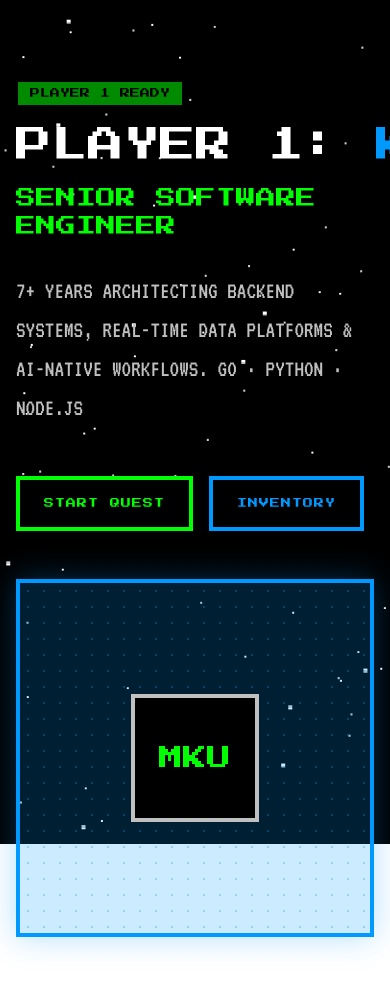
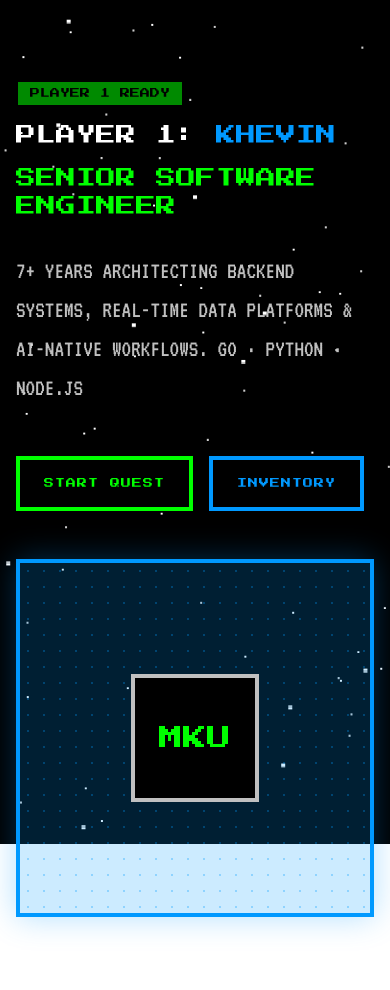
Before and after one commit to vinutama/vinporto, a React (Vite) app: page / in a window 390 px wide. Shown: the top 990 px of the page. Built offline with nearby package versions, Linux system fonts and the light colour scheme.

Commit message:
fix: reduce mobile heading size to prevent overflow on small screens

```diff
--- a/src/app/components/sections/Hero.tsx
+++ b/src/app/components/sections/Hero.tsx
@@ -11,7 +11,7 @@
           </div>
 
           <div className="space-y-4">
-            <h1 className="font-['Press_Start_2P'] text-4xl md:text-6xl text-white leading-tight whitespace-nowrap">
+            <h1 className="font-['Press_Start_2P'] text-xl sm:text-4xl md:text-6xl text-white leading-tight whitespace-nowrap">
               PLAYER 1: <span className="text-[#0099FF]">KHEVIN</span>
             </h1>
             <h2 className="font-['Press_Start_2P'] text-[#00FF00] text-xl md:text-2xl">
```
